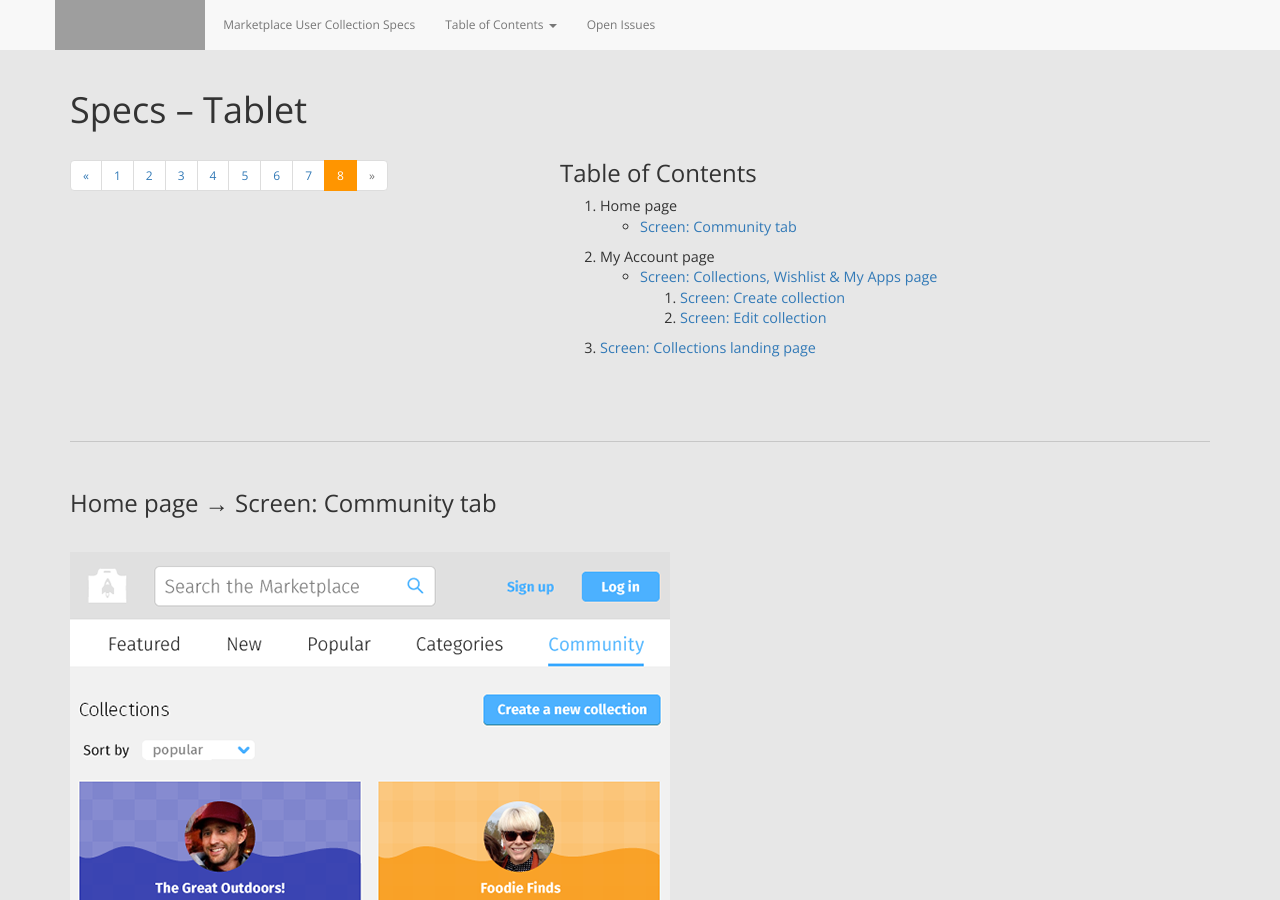
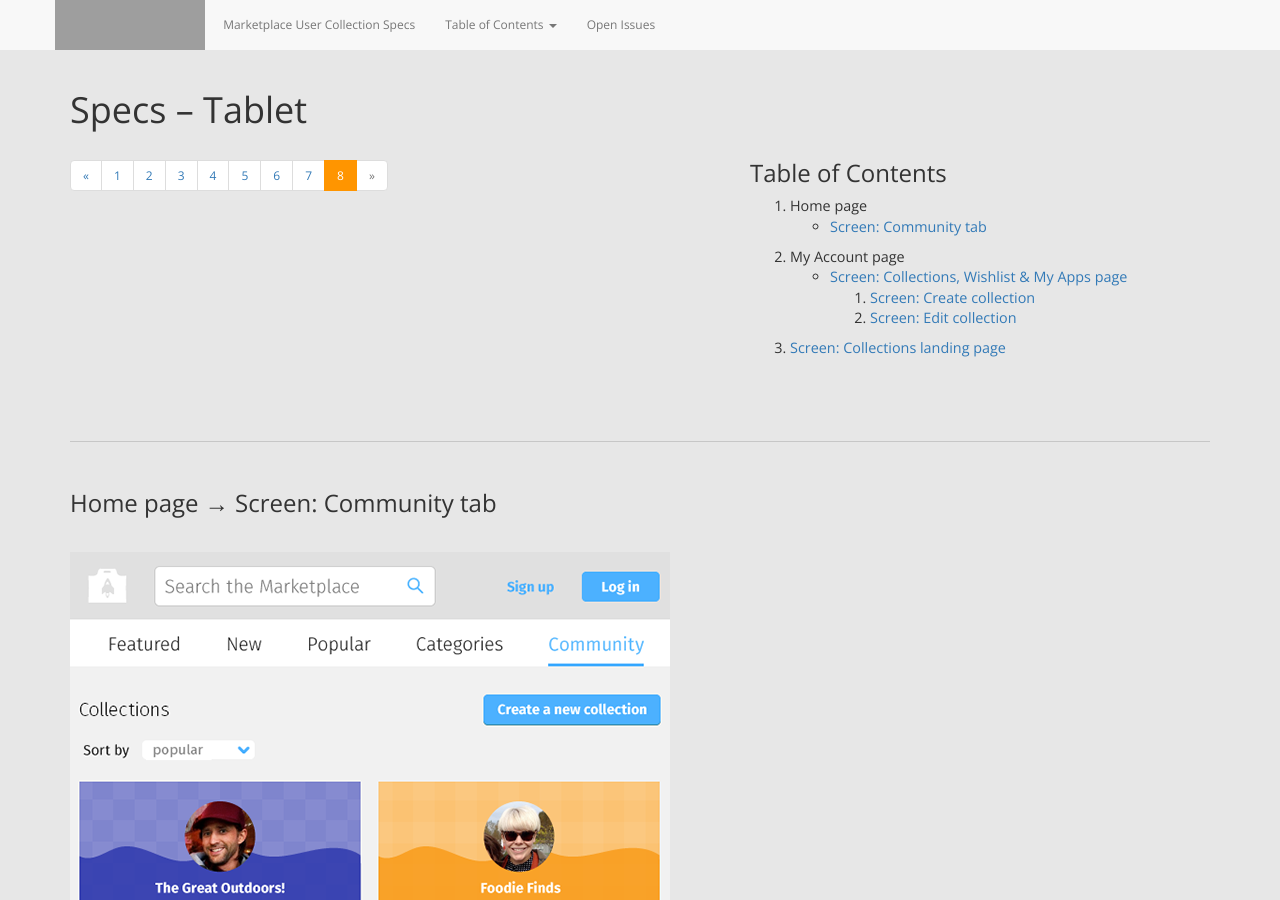
Before and after one commit to mhanratty/marketplaceux-usercollections, a Jekyll site: the page built from projectSpecsTablet.html, in a window 1280 px wide and 900 px high. Built offline with Jekyll 4.4.1, drawn with Linux system fonts in a browser that asks for light colours; nearby versions of some CDN libraries; grey boxes are pictures that could not be loaded.

Commit message:
Fix Table of Content positioning on Specs pages

```diff
--- a/projectSpecsDesktop.html
+++ b/projectSpecsDesktop.html
@@ -13,7 +13,7 @@
 		{% include homePagination.html %}
 	{% endif %}
 
-	<div class="col-sm-6 col-md-6 col-lg-5 col-lg-offset-1">
+	<div class="col-sm-6 col-md-6 col-lg-5 col-lg-offset-3">
 
   	<h2>Table of Contents</h2>
 
--- a/projectSpecsMobile.html
+++ b/projectSpecsMobile.html
@@ -13,7 +13,7 @@
 		{% include homePagination.html %}
 	{% endif %}
 
-	<div class="col-sm-6 col-md-6 col-lg-5 col-lg-offset-1">
+	<div class="col-sm-6 col-md-6 col-lg-5 col-lg-offset-3">
 
 	  <h2>Table of Contents</h2>
 
--- a/projectSpecsTablet.html
+++ b/projectSpecsTablet.html
@@ -13,7 +13,7 @@
 		{% include homePagination.html %}
 	{% endif %}
 
-	<div class="col-sm-6 col-md-6 col-lg-5 col-lg-offset-1">
+	<div class="col-sm-6 col-md-6 col-lg-5 col-lg-offset-3">
 
   	<h2>Table of Contents</h2>
 
```
